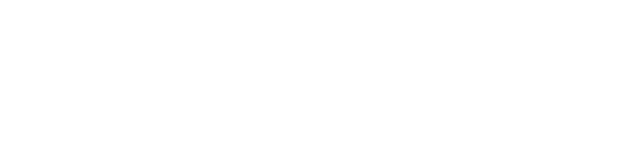
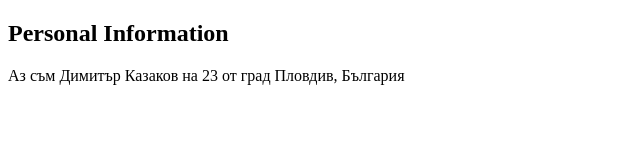
Before and after one commit to DimitarKazakov/stu2001321059, a plain HTML site: page index.html in a window 1280 px wide. Shown: the whole page, without its empty margins (0-640 px from the left). Drawn offline with Linux system fonts and the light colour scheme.

Commit message:
Personal infomation

```diff
--- a/index.html
+++ b/index.html
@@ -5,5 +5,9 @@
     <meta name="viewport" content="width=device-width, initial-scale=1.0" />
     <title>Influencer</title>
   </head>
-  <body></body>
+  <body>
+    <h2>Personal Information</h2>
+    <p>Аз съм Димитър Казаков на 23 от град Пловдив, България</p>
+    <br />
+  </body>
 </html>
```
